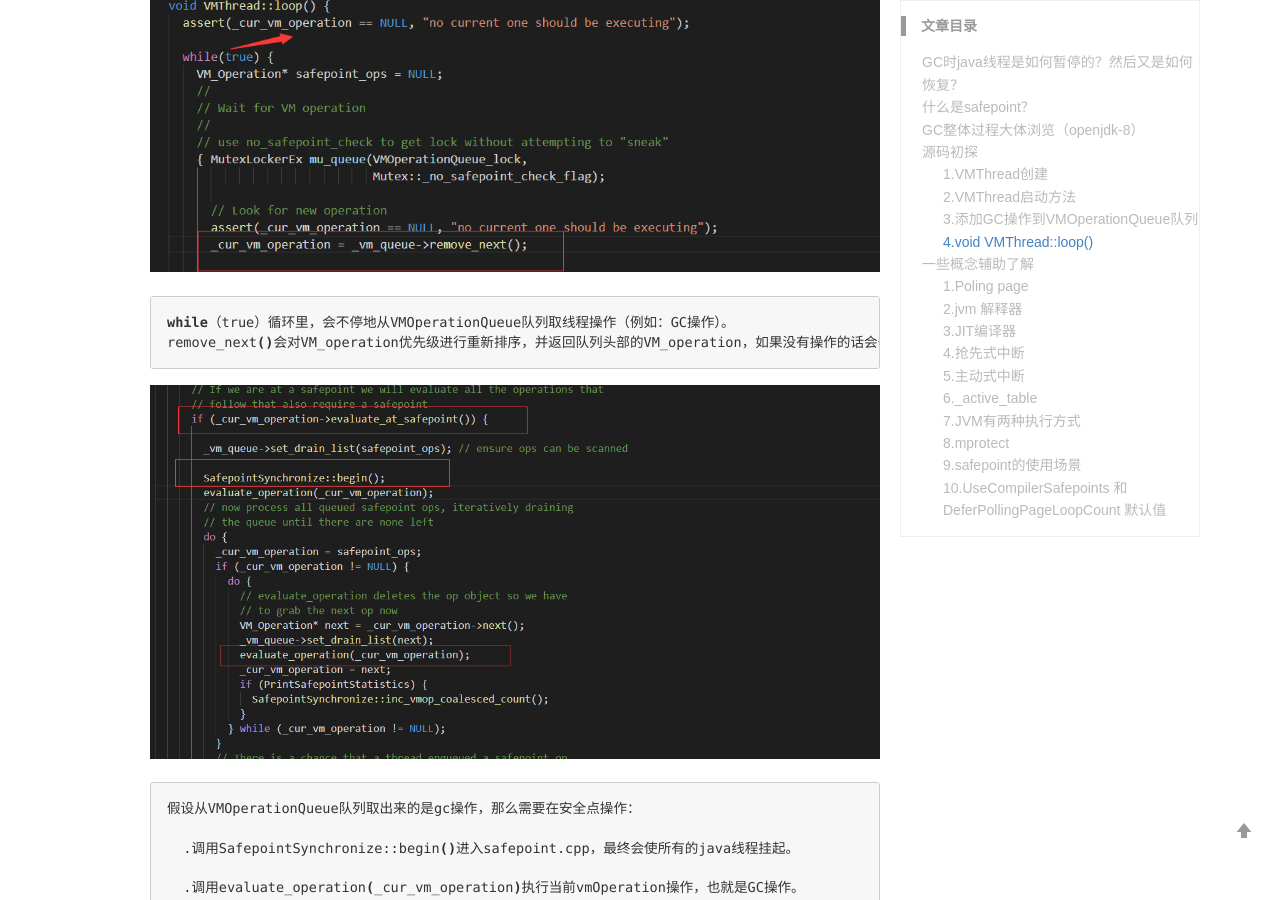
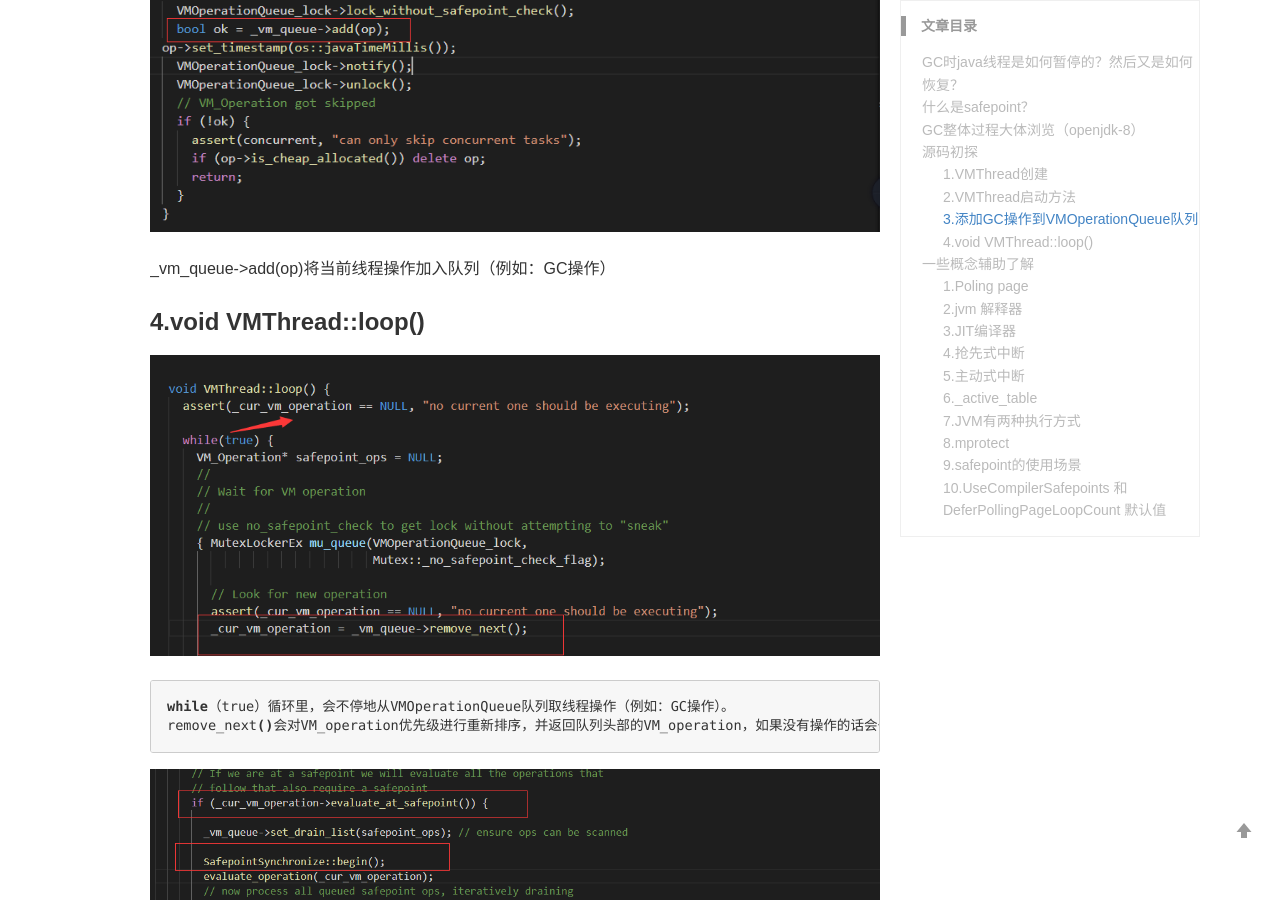
Before and after one commit to lizb0907/lizb0907.github.io, a Jekyll site: the page built from _posts/jvm/2020-07-27-Safe-Point.md, in a window 1280 px wide and 900 px high, scrolled down 3997 px. Built offline with Jekyll 4.4.1, drawn with Linux system fonts in a browser that asks for light colours; comment, search, counter and statistics services are not loaded.

Commit message:
update safepoint

```diff
--- a/_posts/jvm/2020-07-27-Safe-Point.md
+++ b/_posts/jvm/2020-07-27-Safe-Point.md
@@ -86,6 +86,10 @@ collectorPolicy.cpp：
 ![](/images/posts/jvm/safepoint/7.png)
 
 触发gc操作时，会调用VMThread::execute()方法
+
+![](/images/posts/jvm/safepoint/8.png)
+
+_vm_queue->add(op)将当前线程操作加入队列（例如：GC操作）
 
 ### 4.void VMThread::loop()
 
```
Also changed, not shown: images/posts/jvm/safepoint/8.png (added).
